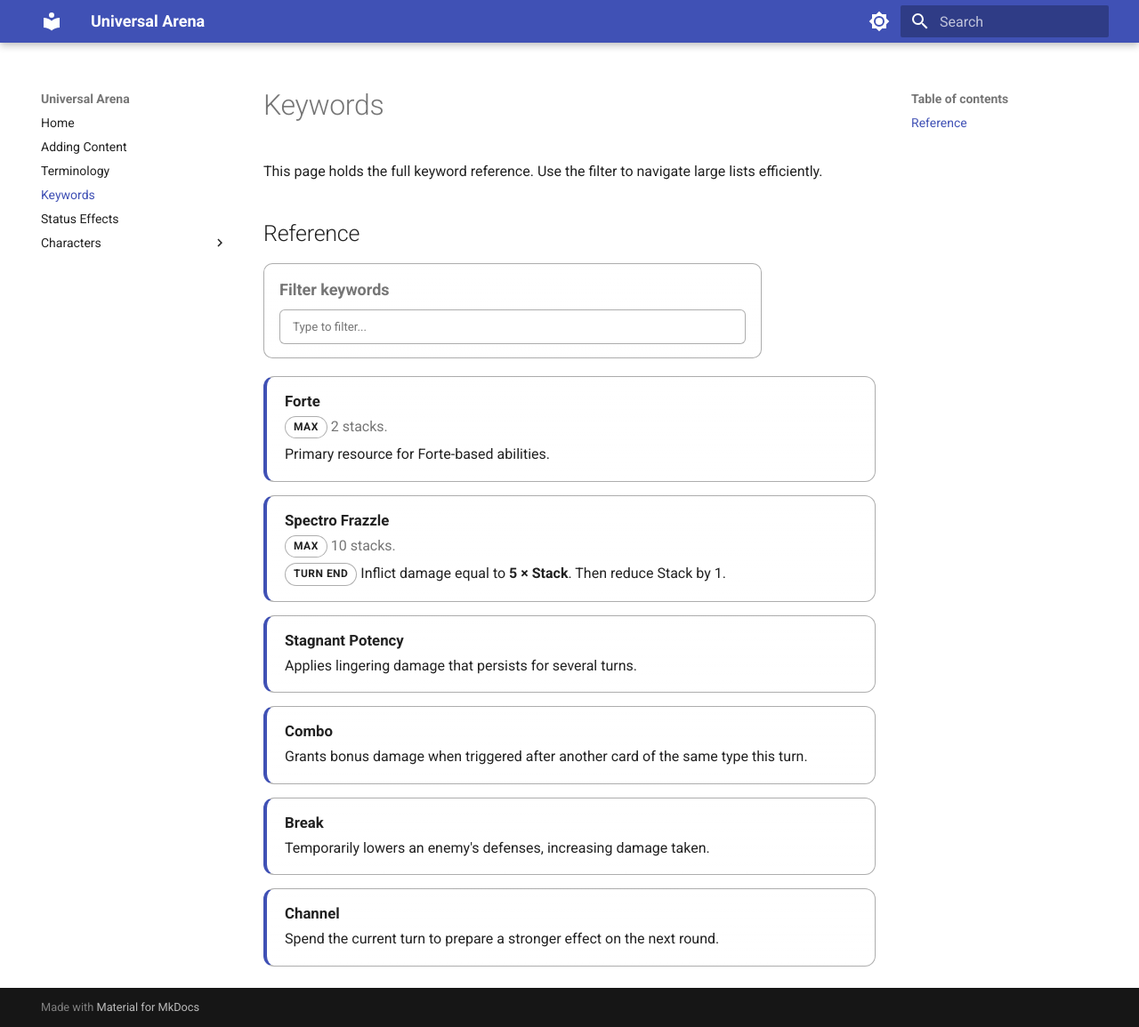
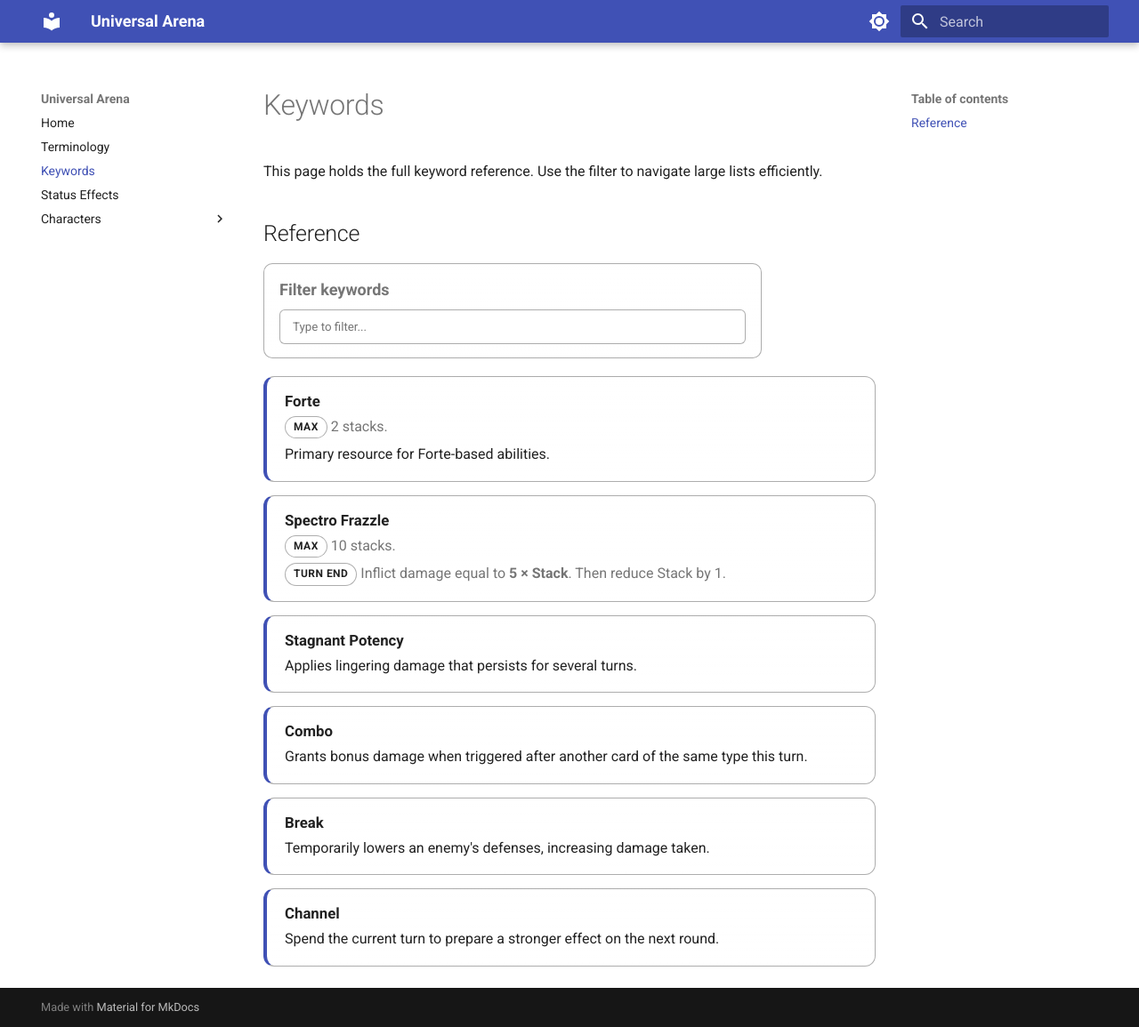
Before and after one commit to HVS13/UniversalArena, an MkDocs documentation site: the page built from docs/keywords.md, in a window 1280 px wide and 1155 px high. Shown: the whole window at 89% size. Built offline with MkDocs 1.6.1 and Material for MkDocs 9.7.7, drawn with Linux system fonts in a browser that asks for light colours.

Commit message:
Minor Adjustments.

```diff
--- a/docs/keywords.md
+++ b/docs/keywords.md
@@ -18,7 +18,7 @@
 <div class="ua-entry keyword-entry" id="keyword-spectro-frazzle">
   <p class="ua-entry__title">Spectro Frazzle</p>
   <p class="ua-entry__meta"><span class="ua-pill">Max</span> 10 stacks.</p>
-  <p class="ua-entry__desc"><span class="ua-pill">Turn End</span> Inflict damage equal to <strong>5 × Stack</strong>. Then reduce Stack by 1.</p>
+  <p class="ua-entry__meta"><span class="ua-pill">Turn End</span> Inflict damage equal to <strong>5 × Stack</strong>. Then reduce Stack by 1.</p>
 </div>
 
 <div class="ua-entry keyword-entry" id="keyword-stagnant-potency">
--- a/mkdocs.yml
+++ b/mkdocs.yml
@@ -26,7 +26,7 @@
   - search
 nav:
   - Home: index.md
-  - Adding Content: adding-content.md
+  # - Adding Content: adding-content.md
   - Terminology: terminology.md
   - Keywords: keywords.md
   - Status Effects: status-effects.md
```
Also changed, not shown: site/characters/rover/index.html, site/search/search_index.json.
